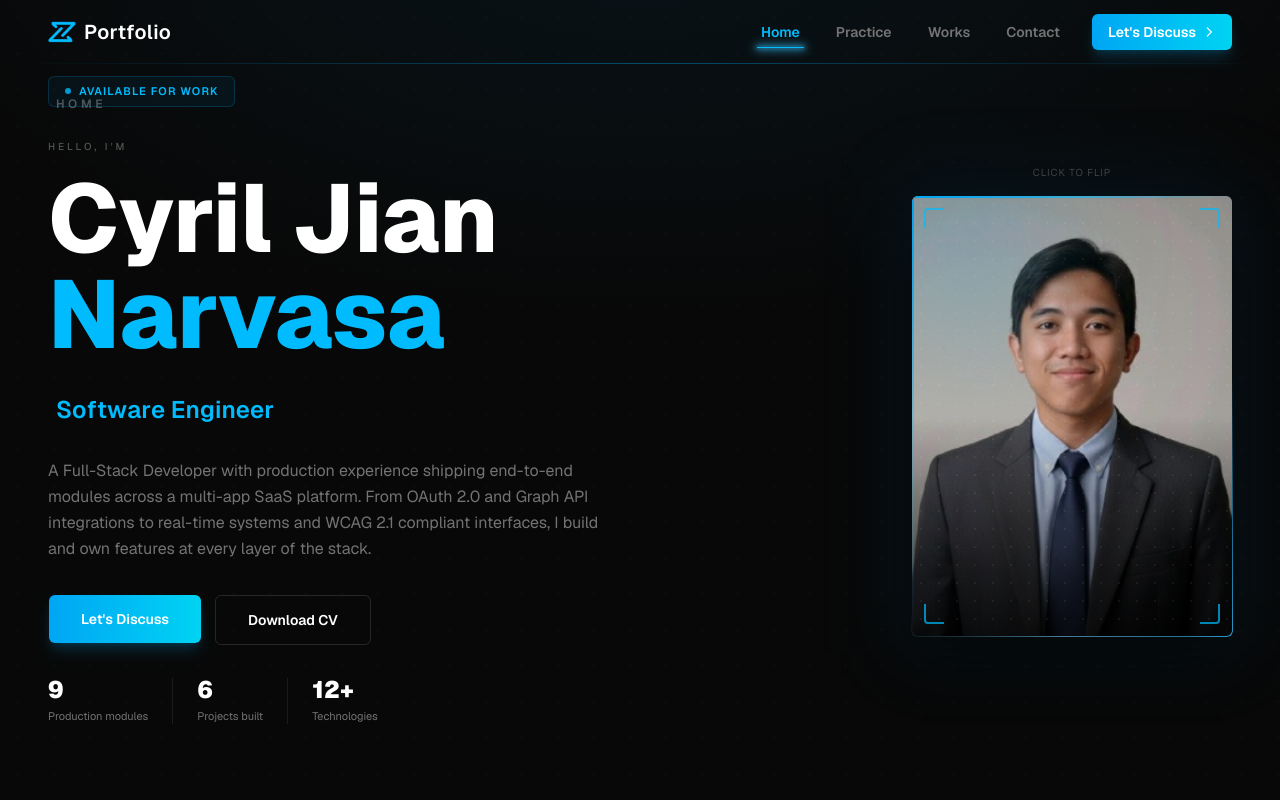
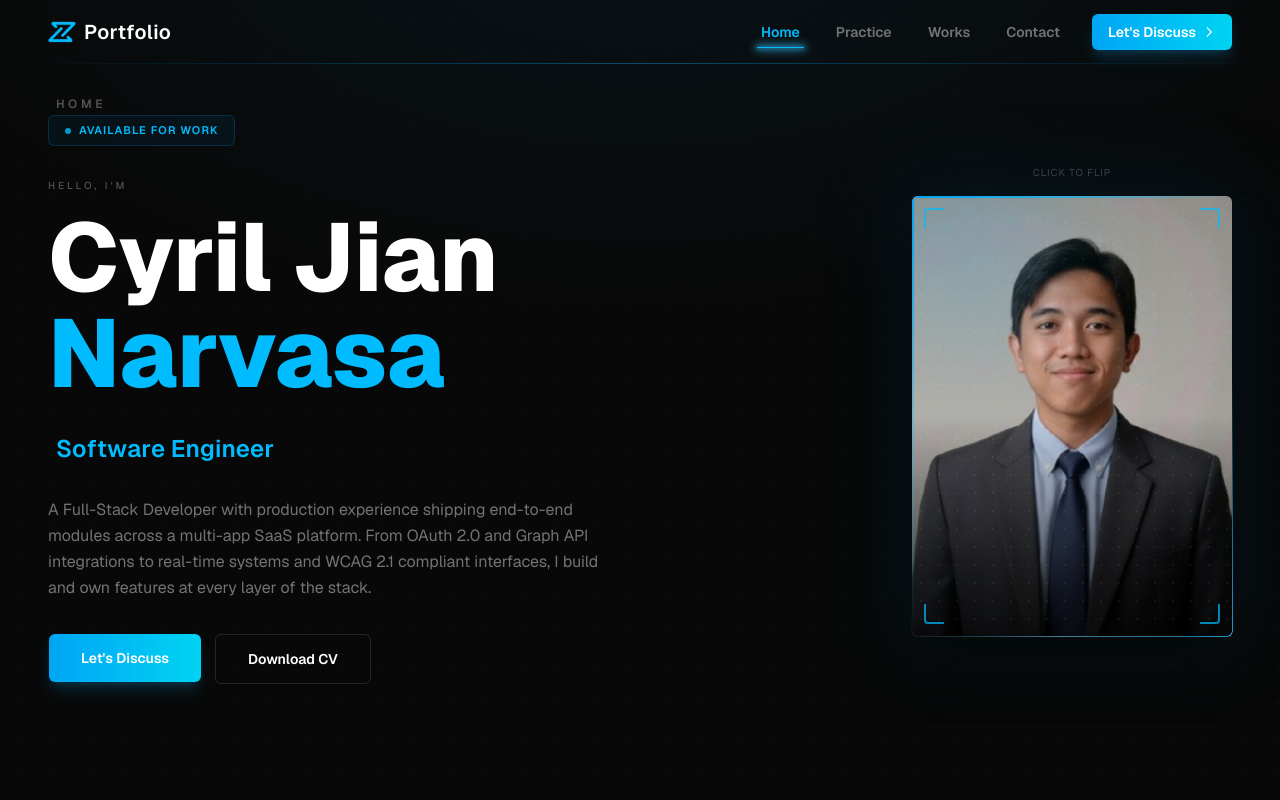
Before and after one commit to Cyannimazing/portfolio-app, a Next.js app: page / in a window 1280 px wide. Shown: the top 800 px of the page. Built offline with nearby package versions, Linux system fonts and the light colour scheme.

Commit message:
SMALL UPDATE

```diff
--- a/components/Hero.tsx
+++ b/components/Hero.tsx
@@ -127,25 +127,6 @@ export default function Hero() {
                 Download CV
               </button>
             </MagneticButton>
-          </motion.div>
-
-          {/* Stat strip — concrete proof */}
-          <motion.div
-            initial={{ opacity: 0, y: 16 }}
-            animate={{ opacity: 1, y: 0 }}
-            transition={{ duration: 0.6, delay: 0.62 }}
-            className="flex items-center gap-6"
-          >
-            {[
-              { value: "9", label: "Production modules" },
-              { value: "6", label: "Projects built" },
-              { value: "12+", label: "Technologies" },
-            ].map((s, i) => (
-              <div key={s.label} className={`flex flex-col ${i > 0 ? "pl-6 border-l border-white/8" : ""}`}>
-                <span className="text-2xl font-black text-white leading-none">{s.value}</span>
-                <span className="text-[11px] text-neutral-500 mt-1.5">{s.label}</span>
-              </div>
-            ))}
           </motion.div>
 
         </div>
```
